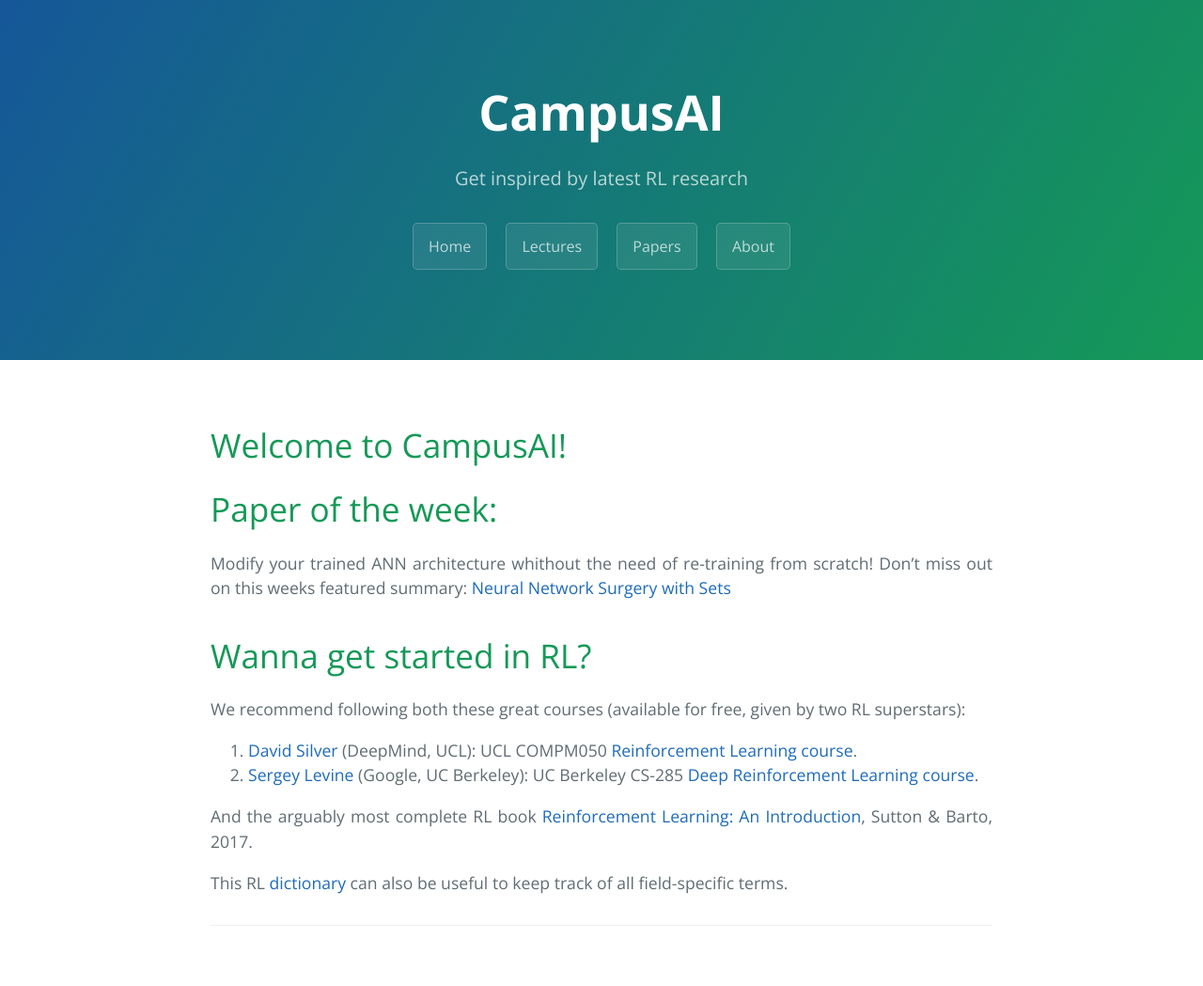
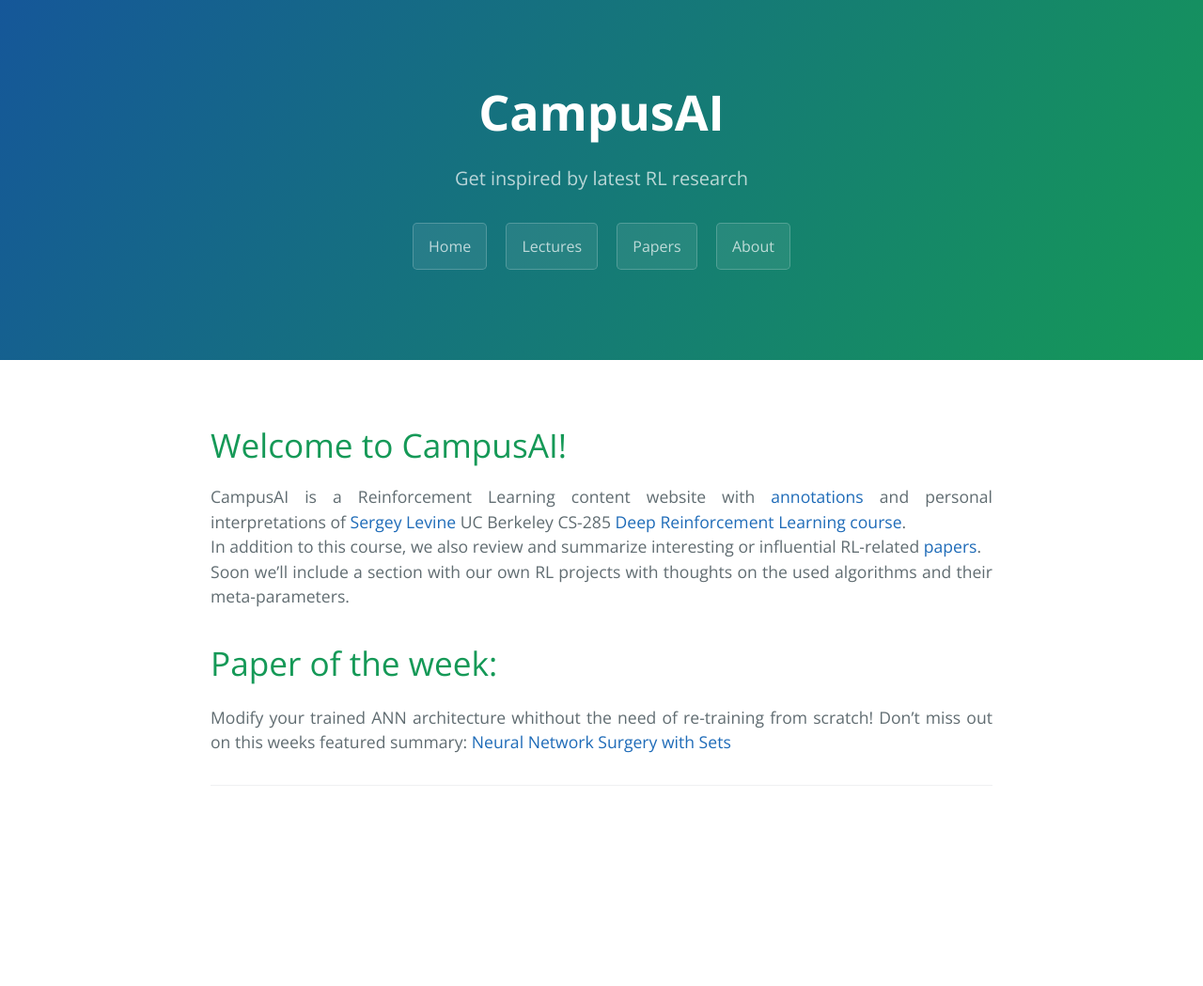
Before and after one commit to CampusAI/CampusAI.github.io, a Jekyll site: the page built from index.md, in a window 1280 px wide. Shown: the whole page at 94% size. Built offline with Jekyll 4.4.1, drawn with Linux system fonts in a browser that asks for light colours; after the commit the page ends 900 px from its top, so only the background shows below that.

Commit message:
Added website description in index

```diff
--- a/index.md
+++ b/index.md
@@ -3,7 +3,10 @@ layout: page
 title: Welcome to CampusAI!
 ---
 
-<!-- Ask, comment and get inspired by latest RL research. -->
+CampusAI is a Reinforcement Learning content website with [annotations](/lectures/) and personal interpretations of [Sergey Levine](https://people.eecs.berkeley.edu/~svlevine/) UC Berkeley CS-285 [Deep Reinforcement Learning course](http://rail.eecs.berkeley.edu/deeprlcourse/).\\
+In addition to this course, we also review and summarize interesting or influential RL-related [papers](/papers/).\\
+Soon we'll include a section with our own RL projects with thoughts on the used algorithms and their meta-parameters.
+
 
 # Paper of the week:
 
@@ -18,13 +21,3 @@ We did, check out the results:
 ---video-here---
 
 Learn more about it [here](/projects/test)! -->
-
-# Wanna get started in RL?
-
-We recommend following both these great courses (available for free, given by two RL superstars):
-1. [David Silver](http://www0.cs.ucl.ac.uk/staff/d.silver/web/Home.html) (DeepMind, UCL): UCL COMPM050 [Reinforcement Learning course](http://www0.cs.ucl.ac.uk/staff/d.silver/web/Teaching.html).
-2. [Sergey Levine](https://people.eecs.berkeley.edu/~svlevine/) (Google, UC Berkeley): UC Berkeley CS-285 [Deep Reinforcement Learning course](http://rail.eecs.berkeley.edu/deeprlcourse/).
-
-And the arguably most complete RL book [Reinforcement Learning: An Introduction](http://incompleteideas.net/book/bookdraft2017nov5.pdf), Sutton & Barto, 2017.
-
-This RL [dictionary](https://towardsdatascience.com/the-complete-reinforcement-learning-dictionary-e16230b7d24e) can also be useful to keep track of all field-specific terms.
```
Also changed, not shown: lectures.md (line endings or trailing spaces).
